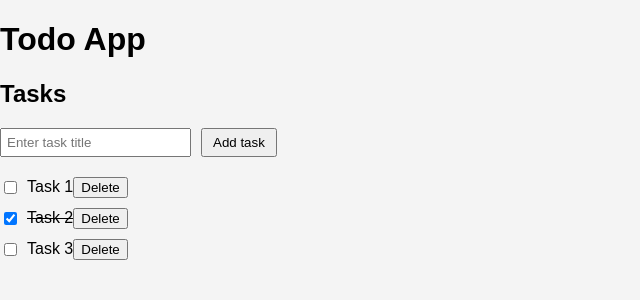
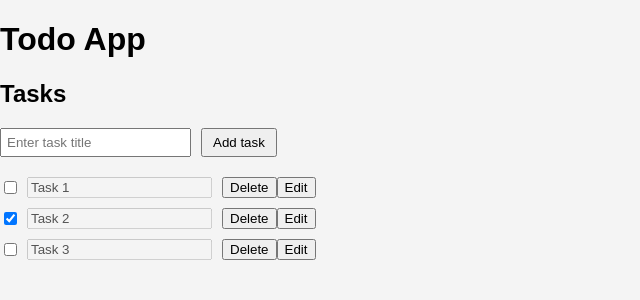
Before and after one commit to BenGumaan/todo-app, a React (Vite) app: page / in a window 1280 px wide. Shown: the top 300 px of the page, without its empty margins (0-640 px from the left). Built offline with nearby package versions, Linux system fonts and the light colour scheme.

Commit message:
Refactor task handling functions to use custom hook

```diff
--- a/src/App.tsx
+++ b/src/App.tsx
@@ -1,26 +1,8 @@
-import React, { useEffect } from 'react';
+import React from 'react';
 import TaskList from './components/TaskList';
 import TaskForm from './components/TaskForm';
 import { Task } from './models/Task';
-import { validateTask, validateTasks } from './utils/taskValidation'; // Import validation functions
-
-// Function to retrieve tasks from local storage
-const getStoredTasks = (): Task[] => {
-  const storedTasks = localStorage.getItem('tasks');
-
-  if (storedTasks) {
-    try {
-      const parsedTasks = JSON.parse(storedTasks);
-      validateTasks(parsedTasks); // Validate the tasks
-      return parsedTasks; // Valid tasks are returned
-    } catch (error) {
-      console.error('Error parsing tasks from localStorage:', error);
-      return []; // Return an empty array on error
-    }
-  }
-
-  return []; // Return an empty array if no tasks are found
-};
+import useTasks from './hooks/useTasks';
 
 const App: React.FC = () => {
 
@@ -31,46 +13,7 @@ const App: React.FC = () => {
     { id: 3, title: 'Task 3', completed: false },
   ];
 
-  // Memoized the getStoredTasks function
-  const memoizedStoredTasks = React.useMemo(() => getStoredTasks(), []); // Memoize the stored tasks
-  const [tasks, setTasks] = React.useState<Task[]>(memoizedStoredTasks.length > 0 ? memoizedStoredTasks : sampleTasks); // Initialize tasks with stored tasks or sample tasks if no tasks are stored
-
-  // Function to add a new task
-  const addTask = (taskTitle: string) => {
-    // Handle task submission logic
-    const newTask: Task = {
-      id: Math.floor(Math.random() * 1000),
-      title: taskTitle,
-      completed: false,
-    };
-    if (!validateTask(newTask)) {
-      alert('Invalid task data');
-      return;  // Exit the function if the task data is invalid
-    }
-    setTasks(tasks => [...tasks, newTask]);
-  };
-
-  // Function to update the task status
-  const updateTaskStatus = (taskId: number, completed: boolean) => {
-    // Update task status using the ternary operator and the spread operator in the map method
-    setTasks(tasks => tasks.map((task: Task) =>
-      task.id === taskId ? { ...task, completed } : task
-    ));
-  };
-
-  // Function to delete a task
-  const deleteTask = (taskId: number) => {
-    setTasks(tasks => tasks.filter((task: Task) => task.id !== taskId));
-  };
-
-  // Update local storage when tasks change
-  useEffect(() => {
-    if (tasks.length > 0) {
-      localStorage.setItem('tasks', JSON.stringify(tasks));
-    } else {
-      localStorage.removeItem('tasks'); //Remove tasks from local storage if the array is empty.
-    }
-  }, [tasks]);
+  const { tasks, addTask, updateTaskStatus, deleteTask, editTask } = useTasks(sampleTasks);
 
   return (
     <div className='App'>
@@ -80,7 +23,12 @@ const App: React.FC = () => {
         <main>
             <h2>Tasks</h2>
             <TaskForm addTask={addTask}/>
-            <TaskList tasks={tasks} updateTaskStatus={updateTaskStatus} deleteTask={deleteTask}/>
+            <TaskList
+              tasks={tasks}
+              updateTaskStatus={updateTaskStatus}
+              deleteTask={deleteTask}
+              editTask={editTask}
+            />
         </main>
     </div>
   );
--- a/src/components/TaskForm.tsx
+++ b/src/components/TaskForm.tsx
@@ -1,6 +1,4 @@
-// TaskForm.tsx
-import React, { useEffect, useState } from 'react';
-// import { Task } from '../models/Task';
+import React, { useState } from 'react';
 
 interface TaskFormProps {
     addTask: (taskTitle: string) => void;
@@ -15,11 +13,12 @@ const TaskForm: React.FC<TaskFormProps> = ({ addTask }) => {
 
     const handleSubmit = (e: React.FormEvent<HTMLFormElement>) => {
         e.preventDefault();
-        // Handle task submission logic here
-        addTask(taskTitle);
-        console.log('Task submitted:', taskTitle);
-        // Optionally, reset the form
-        setTaskTitle('');
+        if (taskTitle.trim()){
+          addTask(taskTitle);
+          setTaskTitle('');
+        } else {
+          alert('Please enter a task title');
+        }
     };
 
     return (
@@ -35,4 +34,4 @@ const TaskForm: React.FC<TaskFormProps> = ({ addTask }) => {
     );
 };
 
-export default TaskForm;
+export default React.memo(TaskForm);
--- a/src/components/TaskItem.tsx
+++ b/src/components/TaskItem.tsx
@@ -1,16 +1,41 @@
-import React from "react";
+import React, { useCallback } from "react";
 import { Task } from "../models/Task";
 
 interface TaskItemProps {
     task: Task;
     updateTaskStatus: (taskId: number, completed: boolean) => void;
     deleteTask: (taskId: number) => void;
+    editTask: (taskId: number, taskTitle: string) => void;
 }
 
-const TaskItem: React.FC<TaskItemProps> = ({ task, updateTaskStatus, deleteTask }) => {
+const TaskItem: React.FC<TaskItemProps> = ({ task, updateTaskStatus, deleteTask, editTask }) => {
 
-  const handleStatusChange = (taskId: number) => (e: React.ChangeEvent<HTMLInputElement>) => {
-    updateTaskStatus(taskId, e.target.checked);
+  const [toggleEdit, setToggleEdit] = React.useState(false);
+  const [newTaskTitle, setNewTaskTitle] = React.useState(task.title);
+
+  // Function to handle delete task
+  const handleDelete = useCallback((taskId: number) => {
+    if (window.confirm('Are you sure you want to delete this task?')) {
+      deleteTask(taskId);
+    }
+  }, [deleteTask]);
+
+  // Function to handle edit task
+  const handleEdit = useCallback((taskId: number) => {
+    setToggleEdit(toggleEdit => !toggleEdit);
+    if (toggleEdit) {
+      editTask(taskId, newTaskTitle);
+    }
+  }, [editTask, newTaskTitle, toggleEdit]);
+
+  // Function to handle task status change
+  const handleStatusChange = useCallback((taskId: number, completed: boolean) => {
+    updateTaskStatus(taskId, completed);
+  }, [updateTaskStatus]);
+
+  // Function to handle task title change
+  const handleTaskTitleChange = (e: React.ChangeEvent<HTMLInputElement>) => {
+    setNewTaskTitle(e.target.value);
   };
 
   return (
@@ -18,13 +43,20 @@ const TaskItem: React.FC<TaskItemProps> = ({ task, updateTaskStatus, deleteTask
           <input
             type="checkbox"
             checked={task.completed}
-            onChange={handleStatusChange(task.id)}
+            onChange={(e) => handleStatusChange(task.id, e.target.checked)}
+            required
           />
-          <span>{task.title}</span>
-          <button onClick={() => deleteTask(task.id)}>Delete</button>
+          <input
+            type="text"
+            value={newTaskTitle}
+            onChange={handleTaskTitleChange}
+            disabled={!toggleEdit}
+          />
+          <button onClick={() => handleDelete(task.id)}>Delete</button>
+          <button onClick={() => handleEdit(task.id)}>{toggleEdit ? 'Save' : 'Edit'}</button>
       </div>
   );
 
 }
 
-export default TaskItem;
+export default React.memo(TaskItem);
--- a/src/components/TaskList.tsx
+++ b/src/components/TaskList.tsx
@@ -6,13 +6,20 @@ interface TaskListProps {
     tasks: Task[];
     updateTaskStatus: (taskId: number, completed: boolean) => void;
     deleteTask: (taskId: number) => void;
+    editTask: (taskId: number, taskTitle: string) => void;
 };
-const TaskList: React.FC<TaskListProps> = ({ tasks, updateTaskStatus, deleteTask }) => {
 
+const TaskList: React.FC<TaskListProps> = ({ tasks, updateTaskStatus, deleteTask, editTask }) => {
     return (
         <div className='task-list'>
             {tasks.map((task: Task) => (
-                <TaskItem key={task.id} task={task} updateTaskStatus={updateTaskStatus} deleteTask={deleteTask} />
+                <TaskItem
+                  key={task.id}
+                  task={task}
+                  updateTaskStatus={updateTaskStatus}
+                  deleteTask={deleteTask}
+                  editTask={editTask}
+                />
             ))}
         </div>
     );
@@ -20,4 +27,4 @@ const TaskList: React.FC<TaskListProps> = ({ tasks, updateTaskStatus, deleteTask
 
 
 
-export default TaskList;
+export default React.memo(TaskList);
--- /dev/null
+++ b/src/hooks/useTasks.ts
@@ -0,0 +1,74 @@
+import { useState, useEffect, useMemo, useCallback } from 'react';
+import { Task } from '../models/Task';
+import { validateTask, validateTasks } from '../utils/taskValidation'; // Import validation functions
+
+// Function to retrieve tasks from local storage
+const getStoredTasks = (): Task[] => {
+    const storedTasks = localStorage.getItem('tasks');
+    if (storedTasks) {
+      try {
+        const parsedTasks = JSON.parse(storedTasks);
+        validateTasks(parsedTasks); // Validate the tasks
+        return parsedTasks; // Valid tasks are returned
+      } catch (error) {
+        console.error('Error parsing tasks from localStorage:', error);
+        return [];
+      }
+    }
+
+    return [];
+  };
+
+const useTasks = (initialTasks: Task[]) => {
+  // Memoized the getStoredTasks function
+  const memoizedStoredTasks = useMemo(() => getStoredTasks(), []);
+  const [tasks, setTasks] = useState<Task[]>(memoizedStoredTasks.length > 0 ? memoizedStoredTasks : initialTasks); // Initialize tasks with stored tasks or sample tasks if no tasks are stored
+
+  // Function to add a new task
+  const addTask = useCallback((taskTitle: string) => {
+    const newTask: Task = {
+      id: Math.floor(Math.random() * 1000),
+      title: taskTitle,
+      completed: false,
+    };
+    if (!validateTask(newTask)) {
+      alert('Invalid task data');
+      return;
+    }
+    setTasks(tasks => [...tasks, newTask]);
+  }, []);
+
+   // Function to update the task status
+   const updateTaskStatus = useCallback((taskId: number, completed: boolean) => {
+    setTasks(tasks => tasks.map((task: Task) =>
+      task.id === taskId ? { ...task, completed } : task
+    ));
+  }, []);
+
+  // Function to delete a task
+  const deleteTask = useCallback((taskId: number) => {
+    setTasks(tasks => tasks.filter((task: Task) => task.id !== taskId));
+  }, []);
+
+  // Function to edit a task
+  const editTask = useCallback((taskId: number, taskTitle: string) => {
+    if (taskTitle) {
+      setTasks(tasks => tasks.map(task =>
+        task.id === taskId ? { ...task, title: taskTitle } : task
+      ));
+    }
+  }, []);
+
+  // Update local storage when tasks change
+  useEffect(() => {
+    if (tasks.length > 0) {
+      localStorage.setItem('tasks', JSON.stringify(tasks));
+    } else {
+      localStorage.removeItem('tasks');
+    }
+  }, [tasks]);
+
+  return { tasks, addTask, updateTaskStatus, deleteTask, editTask };
+};
+
+export default useTasks;
--- a/src/models/Task.ts
+++ b/src/models/Task.ts
@@ -1,5 +1,5 @@
 export interface Task {
-    // Define the properties of the Task interface here
+    // Properties of a task object in the app
     id: number;
     title: string;
     completed: boolean;
```
